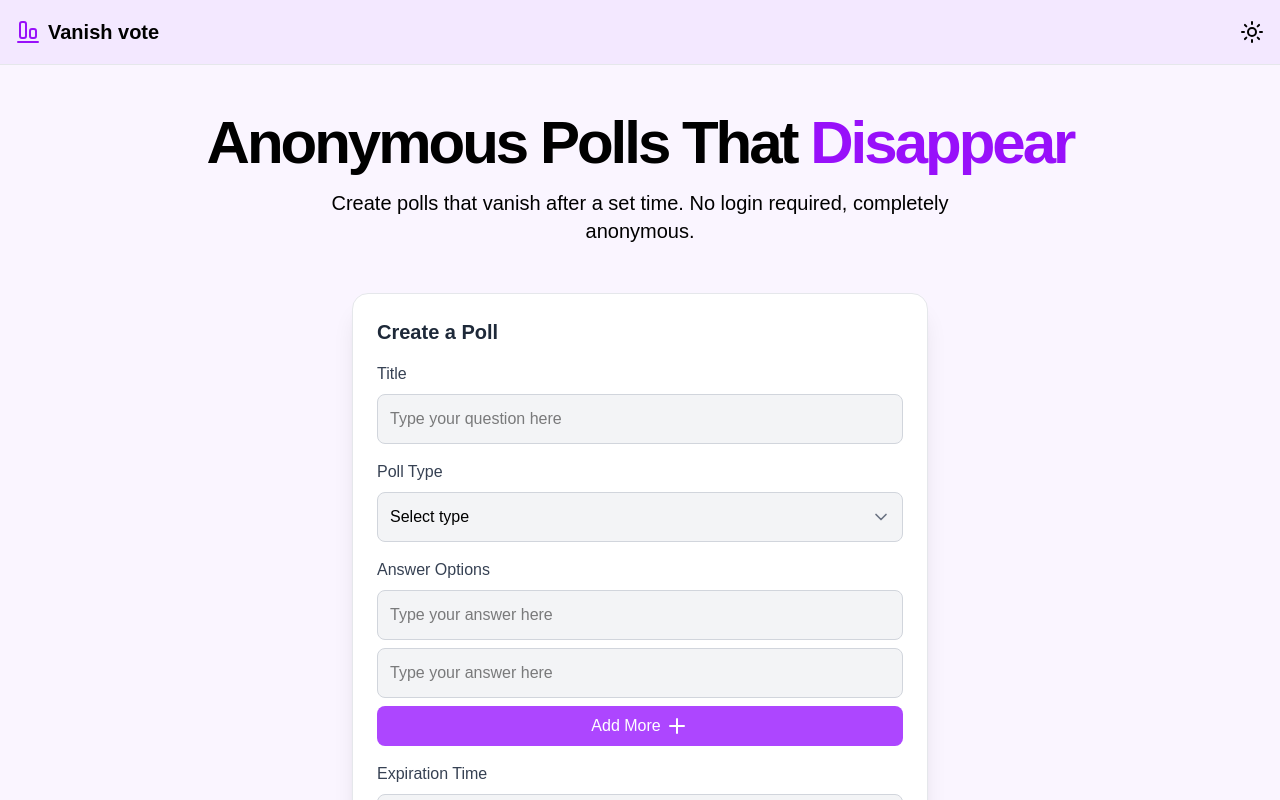
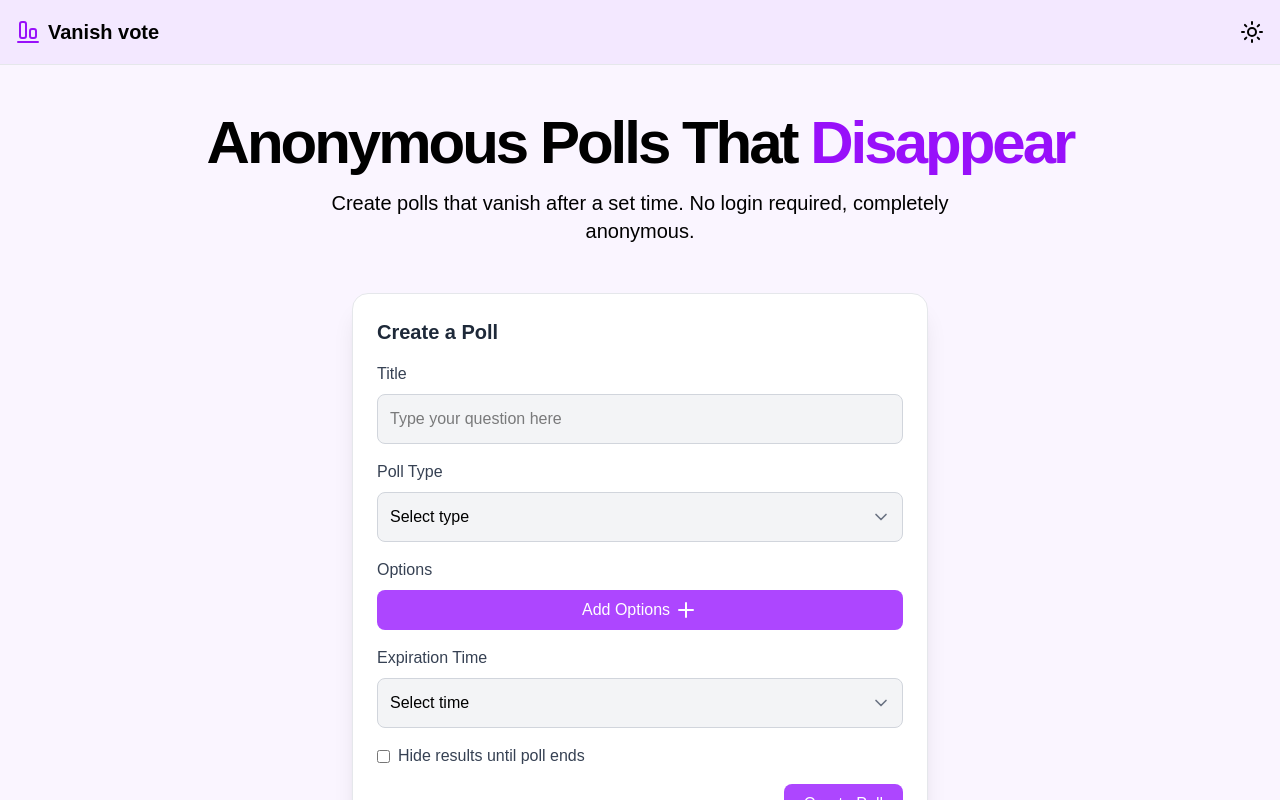
Before and after one commit to Gazi2050/vanish-vote, a Next.js app: page / in a window 1280 px wide. Shown: the top 800 px of the page. Built offline with nearby package versions, Linux system fonts and the light colour scheme.

Commit message:
feat:form submit function added

```diff
--- a/components/Form.tsx
+++ b/components/Form.tsx
@@ -1,41 +1,62 @@
-'use client'
+'use client';
 
 import { ChevronDownIcon, Plus, Trash2 } from "lucide-react";
-import { useState } from "react";
+import { useForm, useFieldArray, SubmitHandler } from "react-hook-form";
+import { yupResolver } from '@hookform/resolvers/yup';
+import { schema } from "@/constants/schema";
+import moment from 'moment';
+import { FormData } from "@/constants/type";
+import { parseDuration } from "@/lib/functions";
 
+const Form = () => {
+    const { control, handleSubmit, formState: { errors } } = useForm<FormData>({
+        resolver: yupResolver(schema)
+    });
 
-const Form: React.FC = () => {
-    const [options, setOptions] = useState<string[]>(['', '']);
+    const { fields, append, remove } = useFieldArray({
+        control,
+        name: "options"
+    });
 
-    const addOption = () => {
-        setOptions([...options, '']);
-    };
+    const onSubmit: SubmitHandler<FormData> = (data) => {
 
-    const removeOption = (index: number) => {
-        if (options.length > 2) {
-            setOptions(options.filter((_, i) => i !== index));
-        }
-    };
+        const expirationDuration = data.expirationTime;
+        const expiresAt = moment().add(parseDuration(expirationDuration), 'milliseconds').toDate();
 
-    const handleOptionChange = (index: number, value: string) => {
-        const newOptions = [...options];
-        newOptions[index] = value;
-        setOptions(newOptions);
+        const pollData = {
+            title: data.title,
+            pollType: data.pollType,
+            options: data.options.map((option, index) => ({
+                optionId: `option-${index}`,
+                text: option.text,
+                votes: 0
+            })),
+            createdAt: new Date(),
+            expiresAt,
+            isResultsHidden: data.hideResults || false,
+            reactions: { trending: 0, like: 0 },
+            comments: [],
+            isActive: true
+        };
+
+        console.log(pollData);
     };
 
     return (
-        <div className="flex justify-center items-center ">
+        <div className="flex justify-center items-center">
             <div className="max-w-xl w-full p-6 bg-white rounded-2xl shadow-xl border border-gray-200">
                 <h2 className="text-xl font-semibold text-gray-800 mb-4">Create a Poll</h2>
-                <form>
+                <form onSubmit={handleSubmit(onSubmit)}>
                     <div className="mb-4">
                         <label htmlFor="title" className="block text-md font-medium text-gray-700 mb-2">Title</label>
                         <input
                             type="text"
                             id="title"
+                            {...control.register("title")}
                             placeholder="Type your question here"
-                            className="w-full p-3 bg-gray-100 rounded-lg border border-gray-300 focus:outline-none focus:ring-2 focus:ring-blue-500"
+                            className={`w-full p-3 bg-gray-100 rounded-lg border ${errors.title ? 'border-red-500' : 'border-gray-300'} focus:outline-none focus:ring-2 focus:ring-blue-500`}
                         />
+                        {errors.title && <p className="text-red-500 text-sm">{errors.title.message}</p>}
                     </div>
 
                     <div className="mb-4 relative">
@@ -45,31 +66,32 @@ const Form: React.FC = () => {
                         <div className="relative">
                             <select
                                 id="pollType"
-                                className="w-full p-3 bg-gray-100 rounded-lg border border-gray-300 focus:outline-none focus:ring-2 focus:ring-blue-500 appearance-none"
+                                {...control.register("pollType")}
+                                className={`w-full p-3 bg-gray-100 rounded-lg border ${errors.pollType ? 'border-red-500' : 'border-gray-300'} focus:outline-none focus:ring-2 focus:ring-blue-500 appearance-none`}
                             >
                                 <option value=" " disabled selected className="text-gray-400">Select type</option>
-                                <option>Multiple Choice</option>
-                                <option>Single Choice</option>
+                                <option value="multiple-choice">Multiple Choice</option>
+                                <option value="single-choice">Single Choice</option>
                             </select>
                             <ChevronDownIcon className="w-5 h-5 text-gray-500 absolute right-3 top-1/2 transform -translate-y-1/2 pointer-events-none" />
                         </div>
+                        {errors.pollType && <p className="text-red-500 text-sm">{errors.pollType.message}</p>}
                     </div>
 
                     <div className="mb-4">
-                        <label className="block text-md font-medium text-gray-700 mb-2">Answer Options</label>
-                        {options.map((option, index) => (
-                            <div key={index} className="flex items-center mb-2">
+                        <label className="block text-md font-medium text-gray-700 mb-2">Options</label>
+                        {fields.map((item, index) => (
+                            <div key={item.id} className="flex items-center mb-2">
                                 <input
                                     type="text"
-                                    value={option}
-                                    onChange={(e) => handleOptionChange(index, e.target.value)}
+                                    {...control.register(`options.${index}.text` as const)}
                                     placeholder="Type your answer here"
-                                    className="w-full p-3 bg-gray-100 rounded-lg border border-gray-300 focus:outline-none focus:ring-2 focus:ring-blue-500"
+                                    className={`w-full p-3 bg-gray-100 rounded-lg border ${errors.options?.[index]?.text ? 'border-red-500' : 'border-gray-300'} focus:outline-none focus:ring-2 focus:ring-blue-500`}
                                 />
-                                {options.length > 2 && (
+                                {fields.length > 2 && (
                                     <button
                                         type="button"
-                                        onClick={() => removeOption(index)}
+                                        onClick={() => remove(index)}
                                         className="ml-2 p-2 bg-red-500 text-white rounded-lg hover:bg-red-400 transition"
                                     >
                                         <Trash2 />
@@ -79,29 +101,45 @@ const Form: React.FC = () => {
                         ))}
                         <button
                             type="button"
-                            onClick={addOption}
+                            onClick={() => append({ text: '' })}
                             className="w-full p-2 text-white bg-purple-500 rounded-lg hover:bg-purple-600 transition flex items-center justify-center gap-1"
                         >
-                            Add More <Plus />
+                            Add Options <Plus />
                         </button>
+                        {errors.options && <p className="text-red-500 text-sm">{errors.options?.[0]?.text?.message || "At least two options are required"}</p>}
                     </div>
+
                     <div className="mb-4 relative">
-                        <label htmlFor="pollType" className="block text-md font-medium text-gray-700 mb-2">
+                        <label htmlFor="expirationTime" className="block text-md font-medium text-gray-700 mb-2">
                             Expiration Time
                         </label>
                         <div className="relative">
                             <select
-                                id="pollType"
-                                className="w-full p-3 bg-gray-100 rounded-lg border border-gray-300 focus:outline-none focus:ring-2 focus:ring-blue-500 appearance-none"
+                                id="expirationTime"
+                                {...control.register("expirationTime")}
+                                className={`w-full p-3 bg-gray-100 rounded-lg border ${errors.expirationTime ? 'border-red-500' : 'border-gray-300'} focus:outline-none focus:ring-2 focus:ring-blue-500 appearance-none`}
                             >
                                 <option value="" disabled selected className="text-gray-400">Select time</option>
-                                <option>1 hour</option>
-                                <option>12 hours</option>
-                                <option> 24 hours</option>
+                                <option value="1h">1 hour</option>
+                                <option value="12h">12 hours</option>
+                                <option value="24h">24 hours</option>
                             </select>
                             <ChevronDownIcon className="w-5 h-5 text-gray-500 absolute right-3 top-1/2 transform -translate-y-1/2 pointer-events-none" />
                         </div>
+                        {errors.expirationTime && <p className="text-red-500 text-sm">{errors.expirationTime.message}</p>}
                     </div>
+
+                    <div className="mb-4 flex items-center">
+                        <input
+                            type="checkbox"
+                            {...control.register("hideResults")}
+                            className="mr-2"
+                        />
+                        <label htmlFor="hideResults" className="text-md font-medium text-gray-700">
+                            Hide results until poll ends
+                        </label>
+                    </div>
+
                     <div className="flex justify-end">
                         <button
                             type="submit"
--- /dev/null
+++ b/constants/schema.ts
@@ -0,0 +1,12 @@
+import * as yup from 'yup';
+export const schema = yup.object().shape({
+    title: yup.string().required("Title is required"),
+    pollType: yup.string().required("Poll Type is required"),
+    options: yup.array().of(
+        yup.object().shape({
+            text: yup.string().required("Option is required")
+        })
+    ).min(2, "At least two options are required").required(),
+    expirationTime: yup.string().required("Expiration Time is required"),
+    hideResults: yup.boolean()
+});
--- /dev/null
+++ b/lib/functions.ts
@@ -0,0 +1,7 @@
+export const parseDuration = (duration: string): number => {
+    const match = duration.match(/^(\d+)(h)$/);
+    if (!match) return 0;
+
+    const [, hours] = match;
+    return parseInt(hours) * 60 * 60 * 1000;
+};
--- a/package.json
+++ b/package.json
@@ -9,11 +9,15 @@
     "lint": "next lint"
   },
   "dependencies": {
+    "@hookform/resolvers": "^4.1.3",
     "lucide-react": "^0.479.0",
+    "moment": "^2.30.1",
     "mongodb": "^6.14.2",
     "next": "15.2.1",
     "react": "^19.0.0",
-    "react-dom": "^19.0.0"
+    "react-dom": "^19.0.0",
+    "react-hook-form": "^7.54.2",
+    "yup": "^1.6.1"
   },
   "devDependencies": {
     "@eslint/eslintrc": "^3",
```
Also changed, not shown: constants/type.ts (+12 -0 lines), 1 other file (tests, documents, lock files or other folders).
